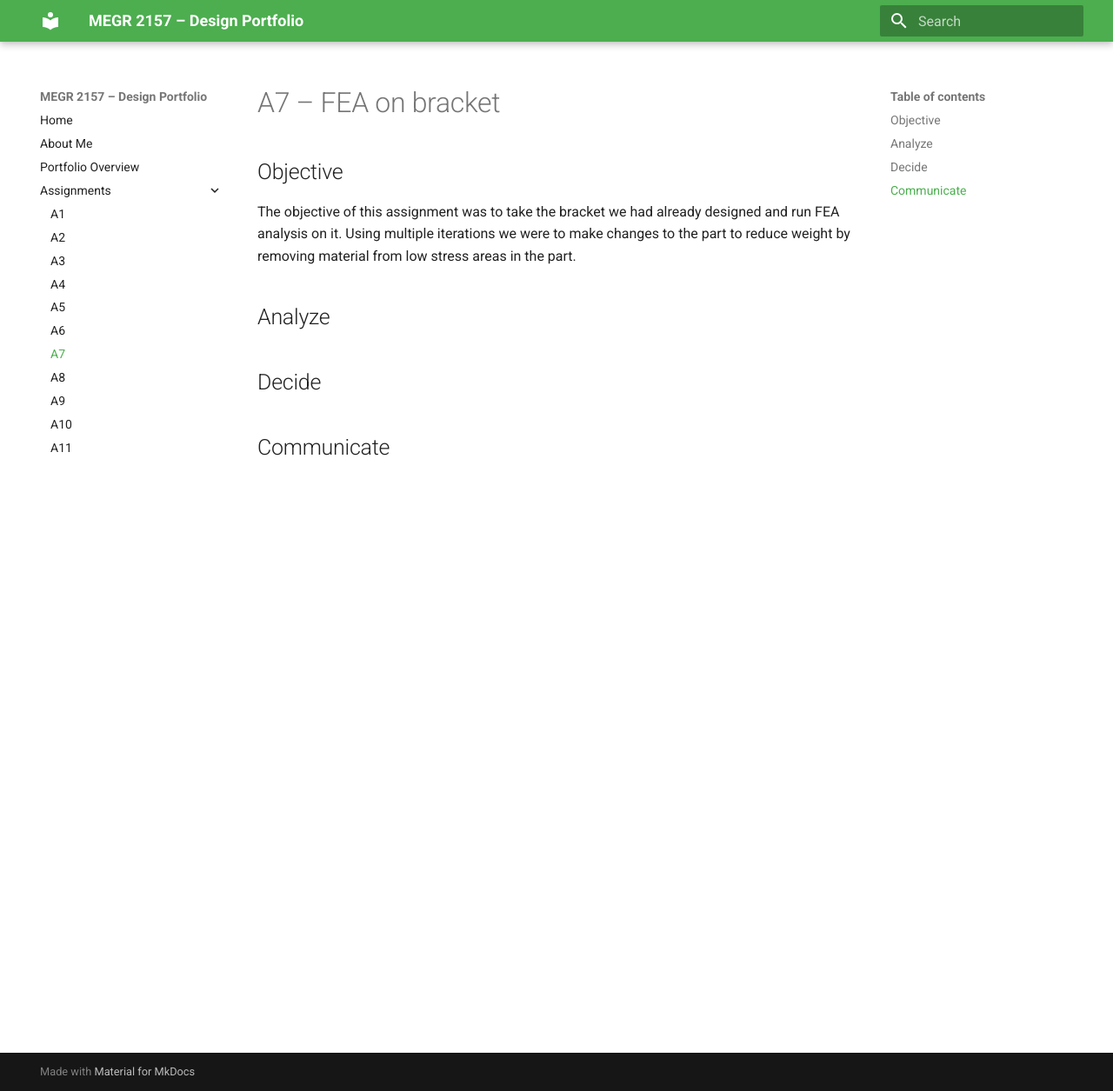
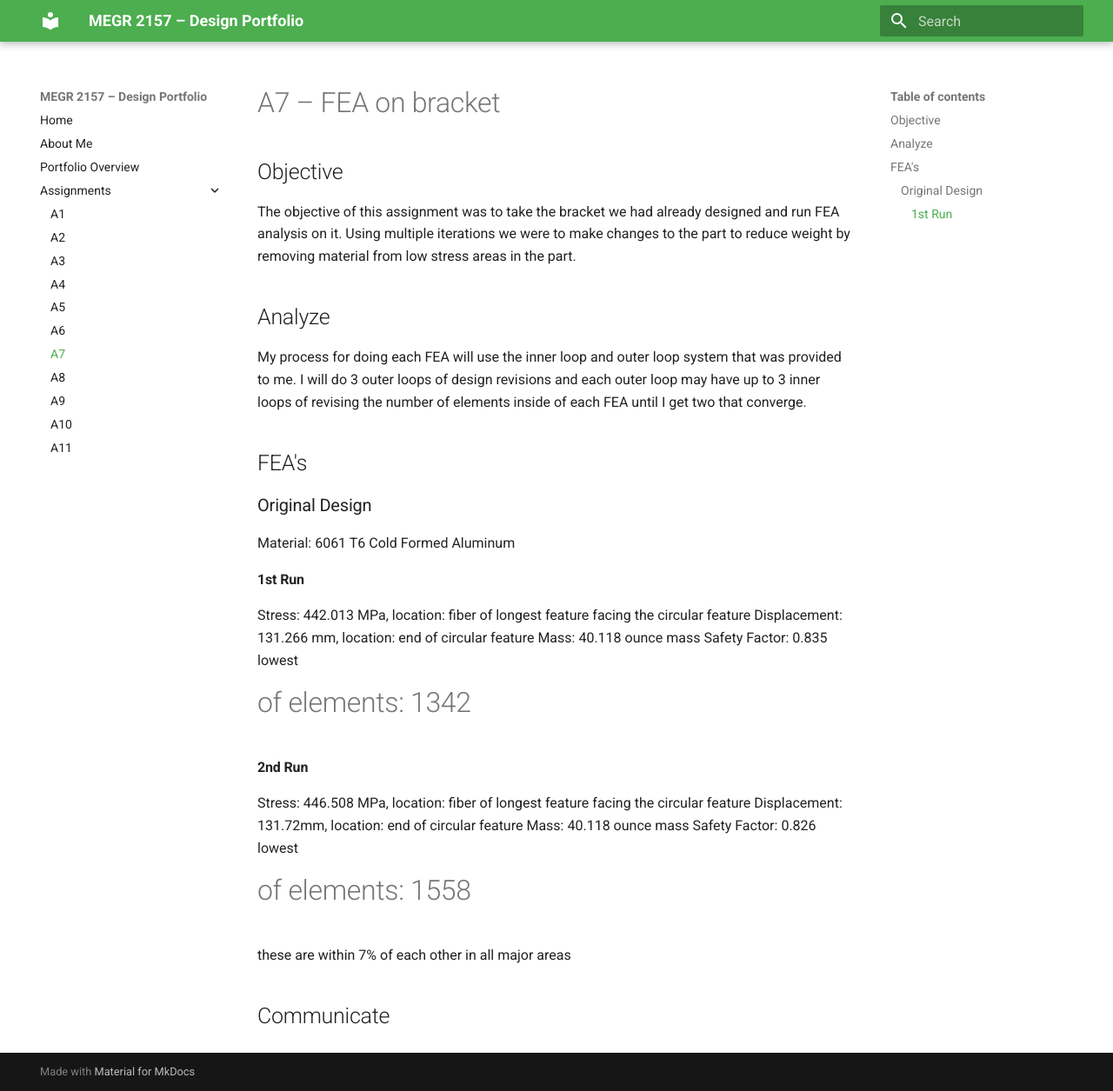
Before and after one commit to pklauser-cyber/design-projects-portfolio, an MkDocs documentation site: the page built from docs/assignments/A07/index.md, in a window 1280 px wide and 1255 px high. Shown: the whole window at 87% size. Built offline with MkDocs 1.6.1 and Material for MkDocs 9.7.7, drawn with Linux system fonts in a browser that asks for light colours.

Commit message:
Update index.md

```diff
--- a/docs/assignments/A07/index.md
+++ b/docs/assignments/A07/index.md
@@ -4,9 +4,26 @@
 The objective of this assignment was to take the bracket we had already designed and run FEA analysis on it. Using multiple iterations we were to make changes to the part to reduce weight by removing material from low stress areas in the part.
 
 ## Analyze
+My process for doing each FEA will use the inner loop and outer loop system that was provided to me. I will do 3 outer loops of design revisions and each outer loop may have up to 3 inner loops of revising the number of elements inside of each FEA until I get two that converge.
 
+## FEA's
+### Original Design
+Material: 6061 T6 Cold Formed Aluminum
+#### 1st Run
+Stress: 442.013 MPa, location: fiber of longest feature facing the circular feature
+Displacement: 131.266 mm, location: end of circular feature
+Mass: 40.118 ounce mass
+Safety Factor: 0.835 lowest
+# of elements: 1342
+#### 2nd Run
+Stress: 446.508 MPa, location: fiber of longest feature facing the circular feature
+Displacement: 131.72mm, location: end of circular feature
+Mass: 40.118 ounce mass
+Safety Factor: 0.826 lowest
+# of elements: 1558
 
-## Decide
+these are within 7% of each other in all major areas
+
 
 
 ## Communicate
```
